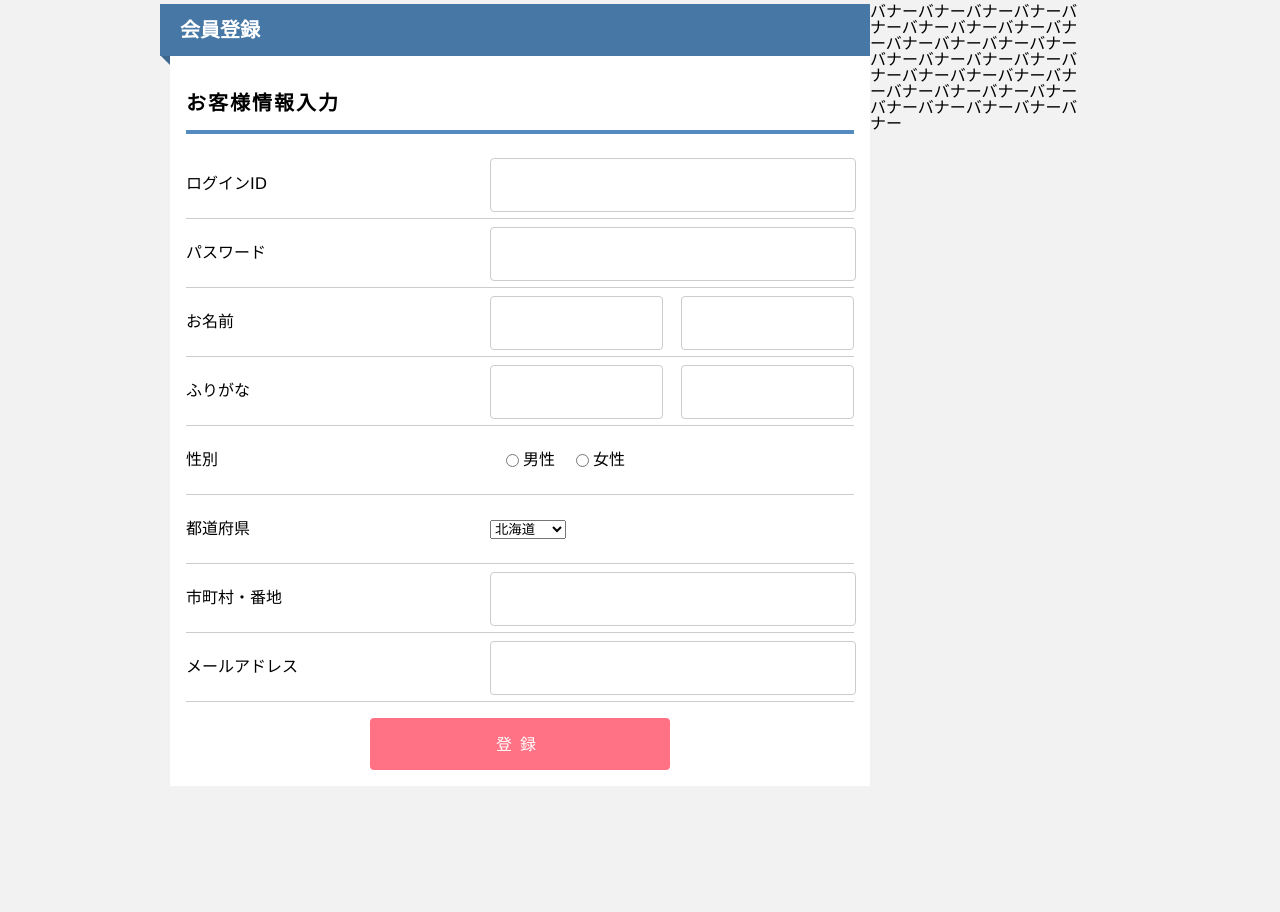
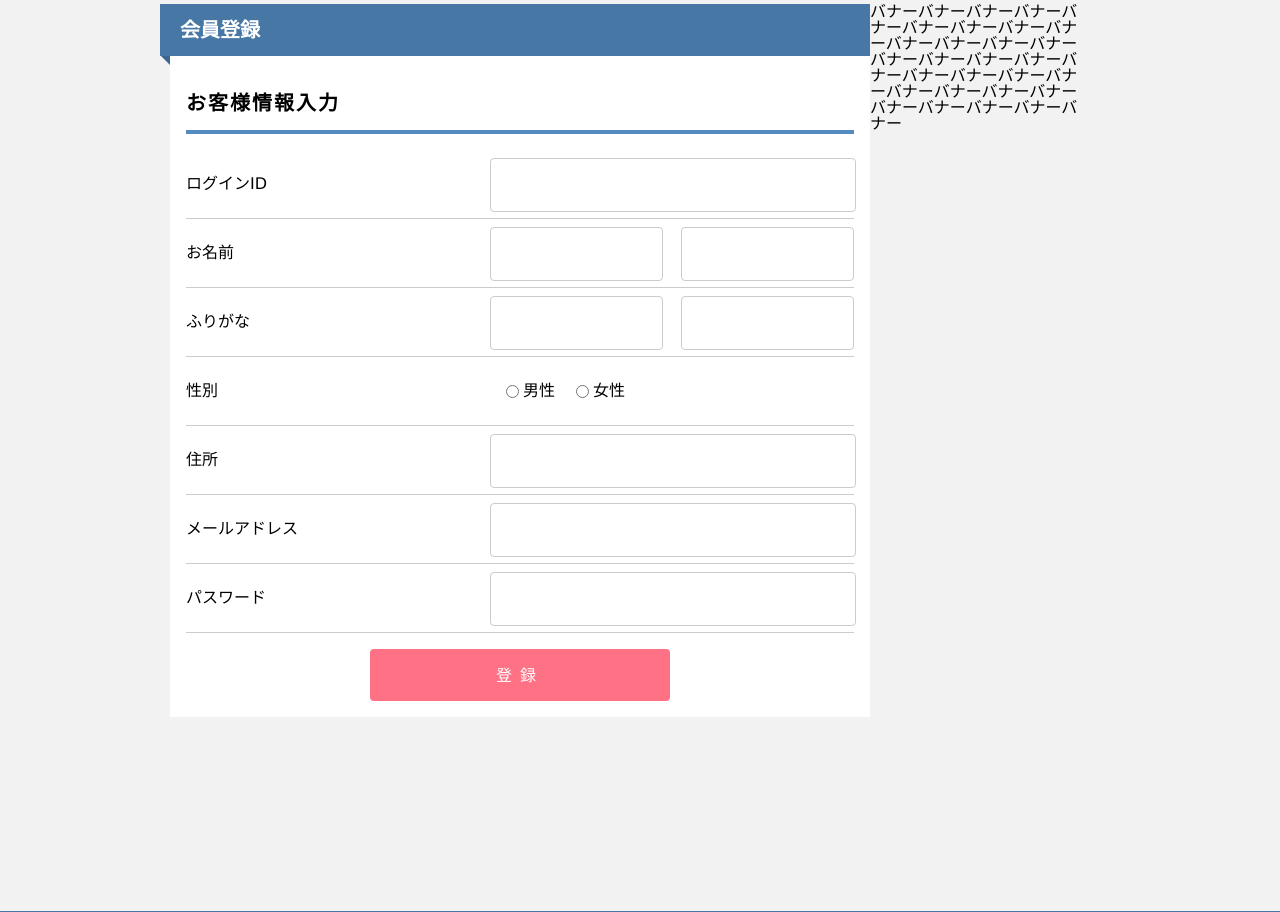
Before and after one commit to Reppi/movie_theater, a PHP site: page /sign_up.php in a window 1280 px wide. Shown: the part 208-1120 px from the top of the page. Run offline with PHP 8.4, Linux system fonts and the light colour scheme.

Commit message:
Revert "kaz"
This reverts commit 72c8762bb0b5edab6fe19040be055c5deb0d23e4.

```diff
--- a/coad/header.php
+++ b/coad/header.php
@@ -8,18 +8,8 @@
 
 				<a href="#"><img class="logo" src="images/logo.jpg"></a>
 				<a href="sign_up.php"><img class="member_botton" src="images/member_botton.png"></a>
-				<?php
-					session_start();
-					// ログイン状態のチェック
-					//セッションが入っていなければログインボタンを表示
-					if (!isset($_SESSION["USERID"])){
-						echo "<a href='login.php'><img class='member_botton' src='images/login.png'></a>";
-					}
-					//入っていればログアウトボタンを表示
-					else{
-						echo "<a href='logout.php'><img class='member_botton' src='images/logout.png'></a>";
-					}
-				?>
+				<a href="sign_up.php"><img class="member_botton" src="images/login.png"></a>
+
 				<div id="toplinkbar_inner">
 					<ul>
 						<a href="#"><li id="toplinkbar_menu1">サイトマップ</li></a>
--- a/coad/sign_up.php
+++ b/coad/sign_up.php
@@ -34,80 +34,27 @@
           <h2 class="clearfix">会員登録</h2>
           <div class="article-detail">
             <h3>お客様情報入力</h3>
-            <form action="entry.php" method="post">
+            <form action="" method="post">
               <div class="glid-list">
-                <p>ログインID<span><input type="text" class="text-box text-box-col-1" name="user_id"></span></p>
+                <p>ログインID<span><input type="text" class="text-box text-box-col-1"></span></p>
               </div>
               <div class="glid-list">
-                <p>パスワード<span><input type="password" class="text-box text-box-col-1" name="password"></span></p>
+                <p>お名前<span><input type="text" class="text-box text-box-col-2"><input type="text" class="text-box text-box-col-2 text-box-col-2-last"></span></p>
               </div>
               <div class="glid-list">
-                <p>お名前<span><input type="text" class="text-box text-box-col-2" name="name_sei"><input type="text" class="text-box text-box-col-2 text-box-col-2-last" name="name_mei"></span></p>
+                <p>ふりがな<span><input type="text" class="text-box text-box-col-2" ><input type="text" class="text-box text-box-col-2 text-box-col-2-last" ></span></p>
               </div>
               <div class="glid-list">
-                <p>ふりがな<span><input type="text" class="text-box text-box-col-2" name="furi_sei"><input type="text" class="text-box text-box-col-2 text-box-col-2-last" name="furi_mei"></span></p>
+                <p>性別<span><label for=""><input type="radio" name="sex" class="radio-col-2" >男性</label>&nbsp;<label for=""><input type="radio" name="sex" class="radio-col-2" >女性</label></span></p>
               </div>
               <div class="glid-list">
-                <p>性別<span><label for=""><input type="radio" name="sex" class="radio-col-2" value="1" >男性</label>&nbsp;<label for=""><input type="radio" name="sex" class="radio-col-2" value="2" >女性</label></span></p>
+                <p>住所<span><input type="text" class="text-box text-box-col-1"></span></p>
               </div>
               <div class="glid-list">
-                <p>都道府県<span>
-                  <select name="address_prefecture">
-                    <option value="北海道">北海道</option>
-                    <option value="青森県">青森県</option>
-                    <option value="秋田県">秋田県</option>
-                    <option value="岩手県">岩手県</option>
-                    <option value="山形県">山形県</option>
-                    <option value="宮城県">宮城県</option>
-                    <option value="福島県">福島県</option>
-                    <option value="茨城県">茨城県</option>
-                    <option value="栃木県">栃木県</option>
-                    <option value="群馬県">群馬県</option>
-                    <option value="埼玉県">埼玉県</option>
-                    <option value="神奈川県">神奈川県</option>
-                    <option value="千葉県">千葉県</option>
-                    <option value="東京都">東京都</option>
-                    <option value="山梨県">山梨県</option>
-                    <option value="長野県">長野県</option>
-                    <option value="新潟県">新潟県</option>
-                    <option value="富山県">富山県</option>
-                    <option value="石川県">石川県</option>
-                    <option value="福井県">福井県</option>
-                    <option value="岐阜県">岐阜県</option>
-                    <option value="静岡県">静岡県</option>
-                    <option value="愛知県">愛知県</option>
-                    <option value="三重県">三重県</option>
-                    <option value="滋賀県">滋賀県</option>
-                    <option value="京都府">京都府</option>
-                    <option value="大阪府">大阪府</option>
-                    <option value="兵庫県">兵庫県</option>
-                    <option value="奈良県">奈良県</option>
-                    <option value="和歌山県">和歌山県</option>
-                    <option value="鳥取県">鳥取県</option>
-                    <option value="島根県">島根県</option>
-                    <option value="岡山県">岡山県</option>
-                    <option value="広島県">広島県</option>
-                    <option value="山口県">山口県</option>
-                    <option value="徳島県">徳島県</option>
-                    <option value="香川県">香川県</option>
-                    <option value="愛媛県">愛媛県</option>
-                    <option value="高知県">高知県</option>
-                    <option value="福岡県">福岡県</option>
-                    <option value="佐賀県">佐賀県</option>
-                    <option value="長崎県">長崎県</option>
-                    <option value="熊本県">熊本県</option>
-                    <option value="大分県">大分県</option>
-                    <option value="宮崎県">宮崎県</option>
-                    <option value="鹿児島県">鹿児島県</option>
-                    <option value="沖縄県">沖縄県</option>
-                  </select>
-                </span></p>
+                <p>メールアドレス<span><input type="text" class="text-box text-box-col-1"></span></p>
               </div>
               <div class="glid-list">
-                <p>市町村・番地<span><input type="text" class="text-box text-box-col-1" name="address_municipalities"></span></p>
-              </div>
-              <div class="glid-list">
-                <p>メールアドレス<span><input type="text" class="text-box text-box-col-1" name="email"></span></p>
+                <p>パスワード<span><input type="text" class="text-box text-box-col-1"></span></p>
               </div>
               <p><input type="submit" value="登録"></p>
             </form>
```
Also changed, not shown: coad/entry.php (deleted, +0 -103 lines), coad/login.php (deleted, +0 -62 lines), coad/login_in.php (deleted, +0 -44 lines), coad/logout.php (deleted, +0 -61 lines), coad/images/logout.png (deleted).
